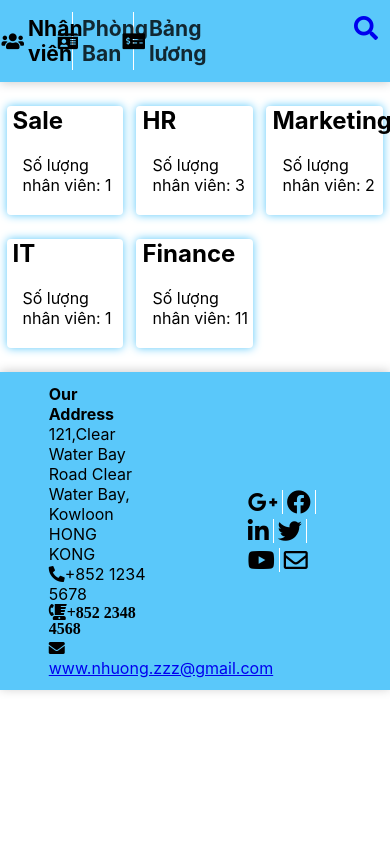
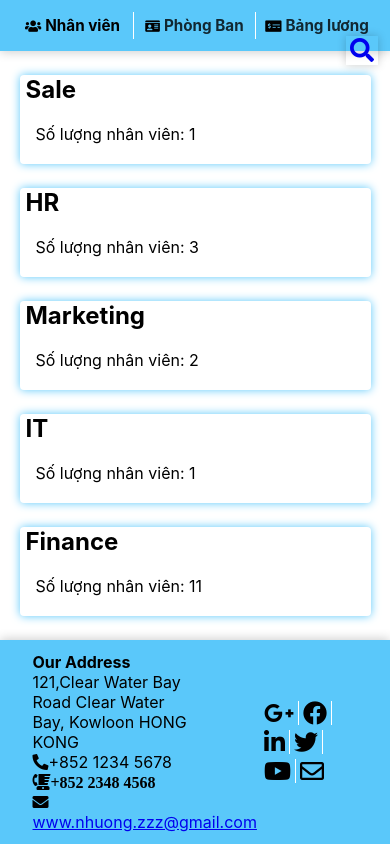
Before and after one commit to PhanNhuong123/Funix, a React (Create React App) app: page /Department in a window 390 px wide. Built offline with nearby package versions, Linux system fonts and the light colour scheme.

Commit message:
responsive todo

```diff
--- a/src/App.css
+++ b/src/App.css
@@ -25,6 +25,9 @@
 }
 .col-6 {
   width: 50%;
+}
+.col-9 {
+  width: 75%;
 }
 /* js */
 
@@ -54,7 +57,7 @@
   justify-content: center;
   align-items: center;
   list-style-type: none;
-  font-size: large;
+  font-size: small;
   padding: 4px;
   cursor: pointer;
   border-right: 1px solid white;
@@ -211,6 +214,7 @@
 }
 .wrapper__staff{
   display: flex;
+  flex-wrap: wrap;
   margin: 40px 0 0px 12px;
 }
 .wrapper__staff-img > img {
@@ -283,3 +287,55 @@
 
 
 }
+/* responsive */
+@media (min-width: 768px) and (max-width: 1024px){
+.md-col-6{
+  width: 50%;
+}
+.md-col-4{
+  width: calc(100%/3);
+}
+
+.md-col-3{
+  width: 25%;
+}
+.md-col-8{
+  width: calc(100% - (100%/3));
+}
+.md-col-12{
+  width: 100%;
+}
+
+
+}
+
+@media (max-width: 767px) {
+.sm-col-6{
+  width: 50%;
+}
+.sm-col-4{
+  width: calc(100%/3) ;
+}
+.sm-col-5{
+  width: 41.6666%;
+}
+.sm-col-12{
+  width: 100%;
+}
+
+.header__search{
+  top: 36px;
+  padding: 0 4px;
+  box-shadow: 0px 0px 10px rgb(0 0 0 / 20%);
+  z-index: 2px;
+}
+.wrapper__staff{
+  margin: 16px auto 4px auto;
+}
+.wrapper__staff-info{
+ margin-left: 16px;
+}
+.salary__content p {
+  line-height: 28px;
+}
+}
--- a/src/components/Footer.js
+++ b/src/components/Footer.js
@@ -1,7 +1,7 @@
 function Footer() {
   return (
     <div className="footer">
-      <ul className="footer__address col-3">
+      <ul className="footer__address col-3 sm-col-5">
         <h4>Our Address</h4>
         <li>121,Clear Water Bay Road Clear Water Bay, Kowloon HONG KONG</li>
         <li>
--- a/src/components/HandleClickStaff.js
+++ b/src/components/HandleClickStaff.js
@@ -11,10 +11,10 @@ function StaffInfo({ staff }) {
         <p> / {staff.name}</p>
       </div>
       <div className="wrapper__staff">
-        <div className="wrapper__staff-img col-3">
+        <div className="wrapper__staff-img col-3 md-col-4 sm-col-12">
           <img src={staff.image} />
         </div>
-        <div className="wrapper__staff-info col-4">
+        <div className="wrapper__staff-info col-9 md-col-8 sm-col-12">
           <h4>Họ và tên: {staff.name}</h4>
           <p>Ngày sinh: {dateFormat(staff.doB, "dd/mm/yyyy")}</p>
           <p>Ngày vào công ty: {dateFormat(staff.startDate, "dd/mm/yyyy")}</p>
--- a/src/components/Header.js
+++ b/src/components/Header.js
@@ -5,19 +5,19 @@ function Header() {
   return (
     <div className="header row">
       <div className="header__nav">
-        <Link to="/" onClick={ () => handleClick('staff')} className="header__nav__entry js_staffs  col-2">
+        <Link to="/" onClick={ () => handleClick('staff')} className="header__nav__entry js_staffs  col-2 md-col-3 sm-col-4">
           <span>
             <i className="fas fa-users"></i>
           </span>
           <h3  className='js_entry '>Nhân viên</h3>
         </Link>
-        <Link to="/department" onClick={ () => handleClick('department')} className="header__nav__entry js_departments  col-2">
+        <Link to="/department" onClick={ () => handleClick('department')} className="header__nav__entry js_departments  col-2 md-col-3 sm-col-4">
           <span>
             <i className="fas fa-id-card"></i>
           </span>
           <h3 className='js_entry js_opa'>Phòng Ban</h3>
         </Link>
-        <Link to="/salary" onClick={ () => handleClick('salary')} className="header__nav__entry js_salary   col-2">
+        <Link to="/salary" onClick={ () => handleClick('salary')} className="header__nav__entry js_salary   col-2 md-col-3 sm-col-4">
           <span>
             <i className="fas fa-money-check-alt"></i>
           </span>
--- a/src/components/pages/DepartmentPage.js
+++ b/src/components/pages/DepartmentPage.js
@@ -14,7 +14,7 @@ function Department() {
     <div className="wrapper ">
       <div className="wrapper__departments row">
         {dpts.map((dpt) => (
-          <div className="departments__department col-4">
+          <div className="departments__department col-4 md-col-6  sm-col-12">
             <DepartmentInfo key={dpt.id} prop={dpt} />
           </div>
         ))}
--- a/src/components/pages/SalaryPage.js
+++ b/src/components/pages/SalaryPage.js
@@ -29,7 +29,7 @@ function Salary() {
     icon.style.display = "inline";
     const select =
       document.getElementsByClassName("sort__selec-choose")[0].innerHTML;
-    if (icon.innerHTML === '<i class="fas fa-sort-alpha-down-alt"></i>') {
+    if (icon.innerHTML === '<i class="fas fa-sort-alpha-up-alt"></i>') {
       if (select === "Id") {
         for (let i = 0; i < sortResult.length; i++) {
           for (let j = i + 1; j < sortResult.length; j++) {
@@ -52,7 +52,7 @@ function Salary() {
         }
       }
     } else {
-      icon.innerHTML = '<i class="fas fa-sort-alpha-up-alt"></i>';
+
 
       if (select === "Id") {
         for (let i = 0; i < sortResult.length; i++) {
@@ -80,9 +80,7 @@ function Salary() {
     setStaffs(sortResult);
   };
 
-  // useEffect(()=> {
-  //   setStaffs(sortResult)
-  // },[sortResult]);
+
   const handleClickSort = () => {
     const icon = document.getElementsByClassName("sort__selec-sort")[0];
     if (icon.innerHTML === '<i class="fas fa-sort-alpha-up-alt"></i>') {
@@ -128,7 +126,7 @@ function Salary() {
       </ul>
       <div className="wrapper__salarys ">
         {staffs.map((staff) => (
-          <div className="salarys__salary col-4">
+          <div className="salarys__salary col-4 md-col-6 sm-col-12">
             <SalaryInfo key={staff.id} staff={staff} salary={salaryVal} />
           </div>
         ))}
--- a/src/components/pages/StaffsPage.js
+++ b/src/components/pages/StaffsPage.js
@@ -1,11 +1,8 @@
 import React from "react";
-import { ReactDOM } from "react";
-import { useState, useEffect } from "react";
 import { STAFFS } from "../../staffs.jsx";
 import Staff from "../staff";
 
 
-const search = []
 function StaffsPage() {
   const staffs =STAFFS;
 
--- a/src/components/staff.js
+++ b/src/components/staff.js
@@ -1,10 +1,9 @@
 import { Link } from "react-router-dom";
-import HandleClickStaff from "./HandleClickStaff.js";
 
 const Staff = ({ staff }) => (
   <Link
     to={"/staffinfo/" + staff.id }
-    className="staff col-2"
+    className="staff col-2 md-col-4 sm-col-6"
   >
     <div className="staff__content">
       <img src={staff.image} alt={staff.name} />
```
